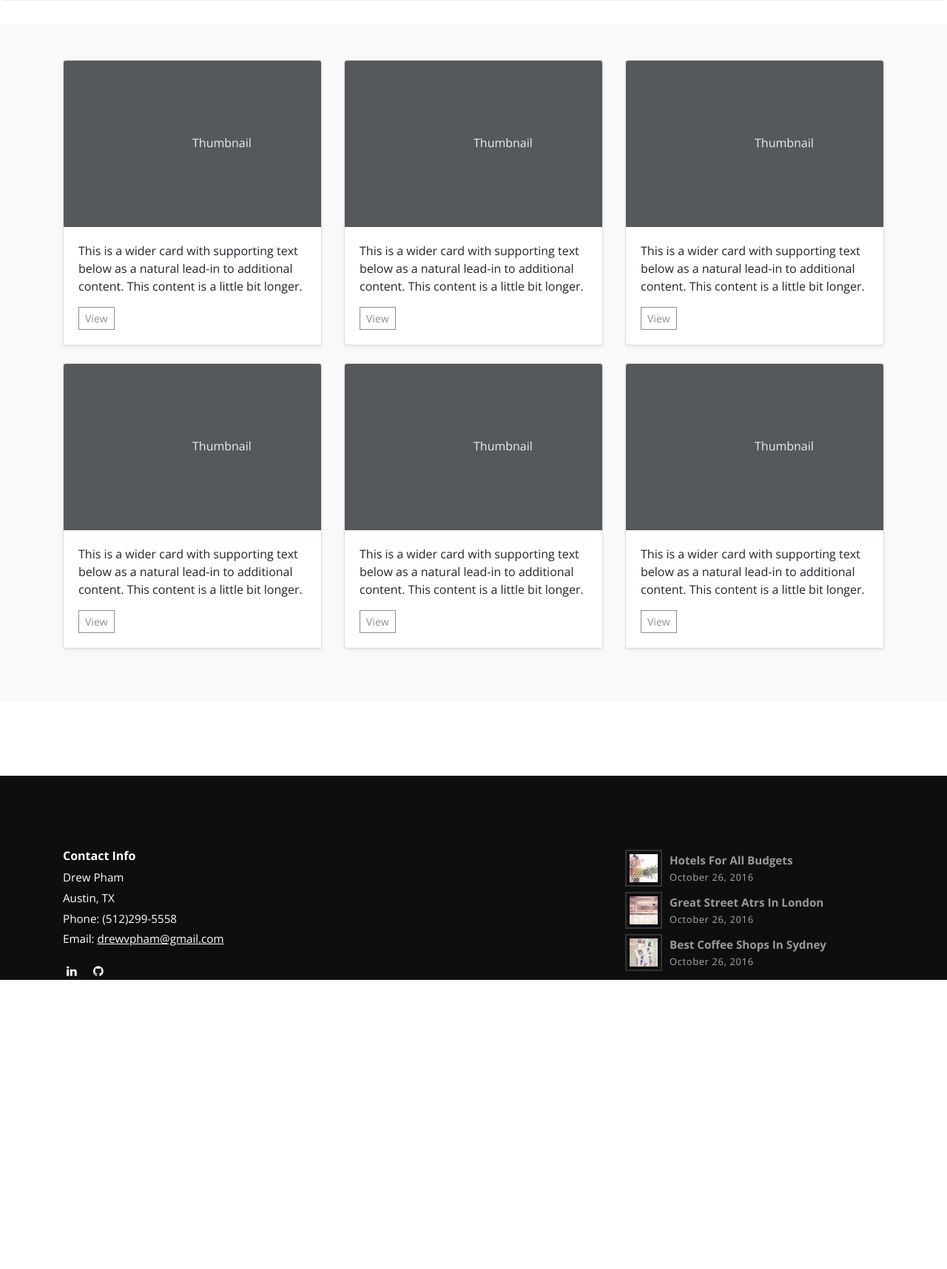
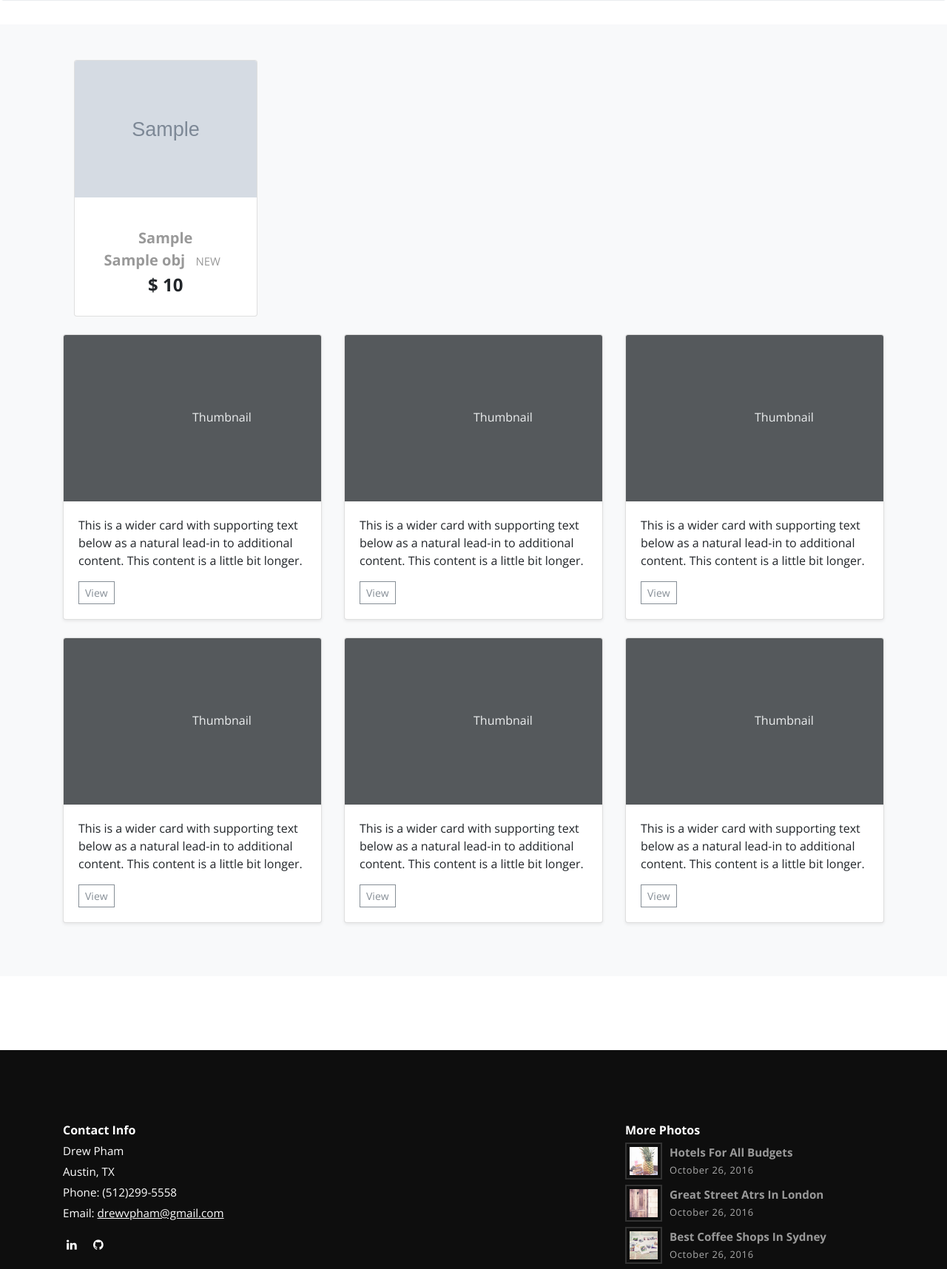
Before and after one commit to drewvpham/drewvpham.com, a Django app: template templates/projects.html in a window 1280 px wide. Shown: the part 458-2174 px from the top of the page at 74% size. Before the commit the page ends 1783 px from the top, so only its background shows below. Run offline with Django 3.2, Linux system fonts and the light colour scheme; the template is opened without the code that fills it: most values are stand-ins (such as "Sample title", 1, 10 or a date in 2020); grey boxes marked "Sample" are stand-in pictures; some libraries are stand-ins or nearby versions.

Commit message:
more changes

```diff
--- a/blog/settings.py
+++ b/blog/settings.py
@@ -13,7 +13,7 @@ SECRET_KEY = 'k*b$$!%hiswnhp2pad)6(u4x_g)r5w%@&zlv&@2hrz4#f3+#57'
 # SECURITY WARNING: don't run with debug turned on in production!
 DEBUG = True
 
-ALLOWED_HOSTS = ['127.0.0.1', '134.209.224.211', 'localhost']
+ALLOWED_HOSTS = ['127.0.0.1', '134.209.224.211', 'localhost', 'http://django-env.eba-bmnh3cza.us-east-1.elasticbeanstalk.com/]
 
 
 # Application definition
--- a/projects/views.py
+++ b/projects/views.py
@@ -13,7 +13,7 @@ class ProjectListView(ListView):
     model = Project
     template_name = 'projects.html'
     context_object_name = 'queryset'
-    paginate_by = 1
+    paginate_by = 10
 
     # def get_context_data(self, **kwargs):
     #     category_count = get_category_count()
--- a/static_in_env/css/style.default.css
+++ b/static_in_env/css/style.default.css
@@ -12,10 +12,10 @@ Bootstrap Temple Blog Template
 * GENERAL
 * =====================
 */
-
-img {
+/*
+.rotate {
 transform: rotate(90deg);
-}
+} */
 
 .text-bold {
   font-weight: 700;
--- a/templates/footer.html
+++ b/templates/footer.html
@@ -26,6 +26,7 @@
           </div>
           <div class="col-md-4">
             <div class="latest-posts"><a href="#">
+                <h6 class="text-white">More Photos</h6>
                 <div class="post d-flex align-items-center">
                   <div class="image"><img src="{% static 'img/small-thumbnail-1.jpg' %}" alt="..." class="img-fluid"></div>
                   <div class="title"><strong>Hotels for all budgets</strong><span class="date last-meta">October 26, 2016</span></div>
--- a/templates/projects.html
+++ b/templates/projects.html
@@ -20,6 +20,52 @@
 
   <div class="album py-5 bg-light">
     <div class="container">
+
+
+
+          {% for item in object_list %}
+          <div class="col-lg-3 col-md-6 mb-4">
+
+            <div class="card">
+
+              <div class="view overlay">
+                {% comment %} <img src="https://mdbootstrap.com/img/Photos/Horizontal/E-commerce/Vertical/12.jpg" class="card-img-top" {% endcomment %}
+                <img src="{{ item.image.url }}" class="card-img-top">
+                <a href="{{ item.get_absolute_url }}">
+                  <div class="mask rgba-white-slight"></div>
+                </a>
+              </div>
+
+              <div class="card-body text-center">
+                <a href="" class="grey-text">
+                  <h5>{{ item.get_category_display }}</h5>
+                </a>
+                <h5>
+                  <strong>
+                    <a href="{{ item.get_absolute_url }}" class="dark-grey-text">{{ item.title }}
+                      <span class="badge badge-pill {{ item.get_label_display }}-color">NEW</span>
+                    </a>
+                  </strong>
+                </h5>
+
+                <h4 class="font-weight-bold blue-text">
+                  <strong>$
+                  {% if item.discount_price %}
+                  {{ item.discount_price }}
+                  {% else %}
+                  {{ item.price }}
+                  {% endif %}
+                  </strong>
+                </h4>
+
+              </div>
+
+            </div>
+
+          </div>
+          {% endfor %}
+
+
 
       <div class="row">
         <div class="col-md-4">
```
Also changed, not shown: requirements.txt (+46 -7 lines), templates/index.html (+13 -10 lines), static_in_env/img/kiker3.jpg (added), 4 other files.
